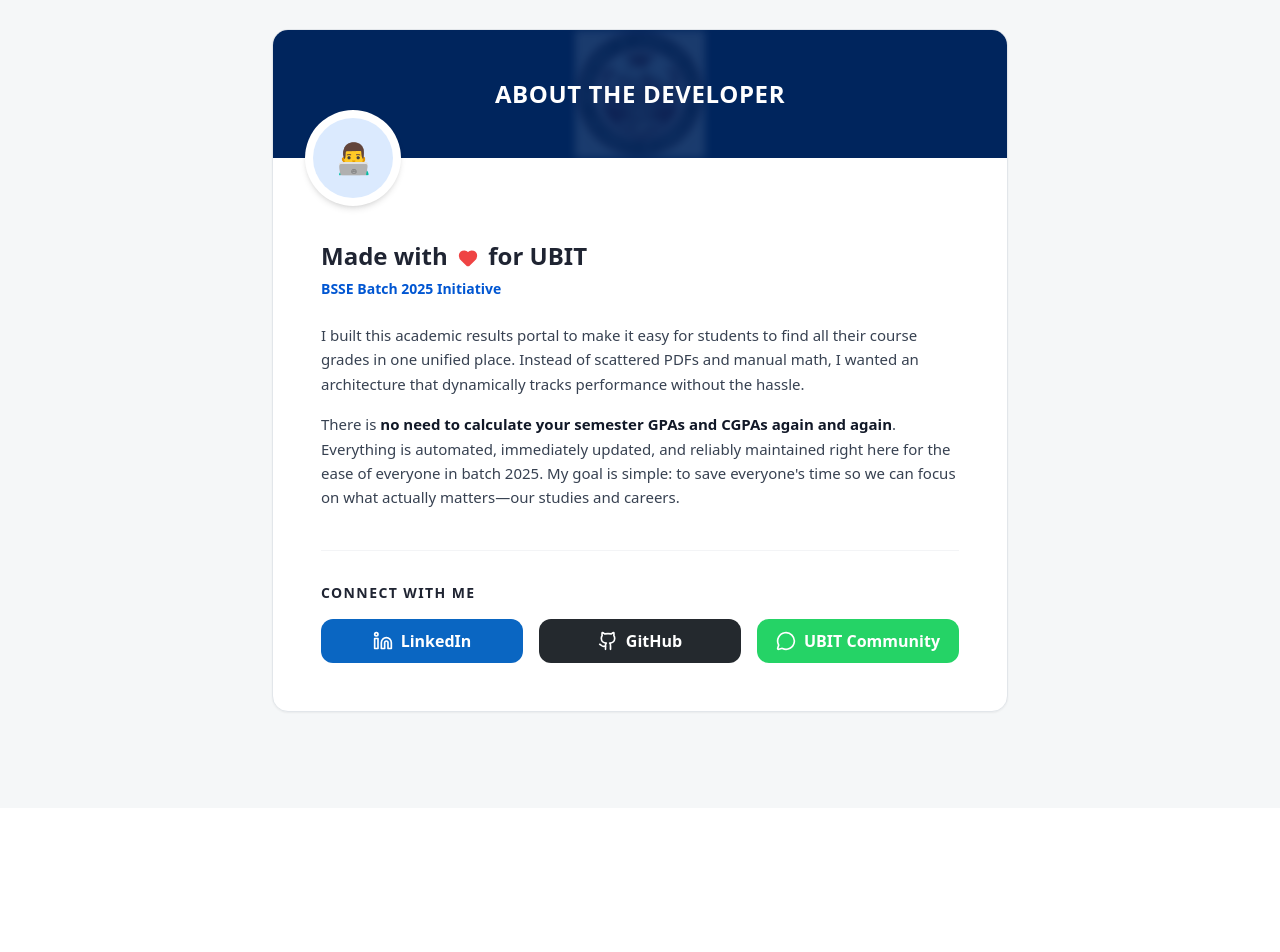
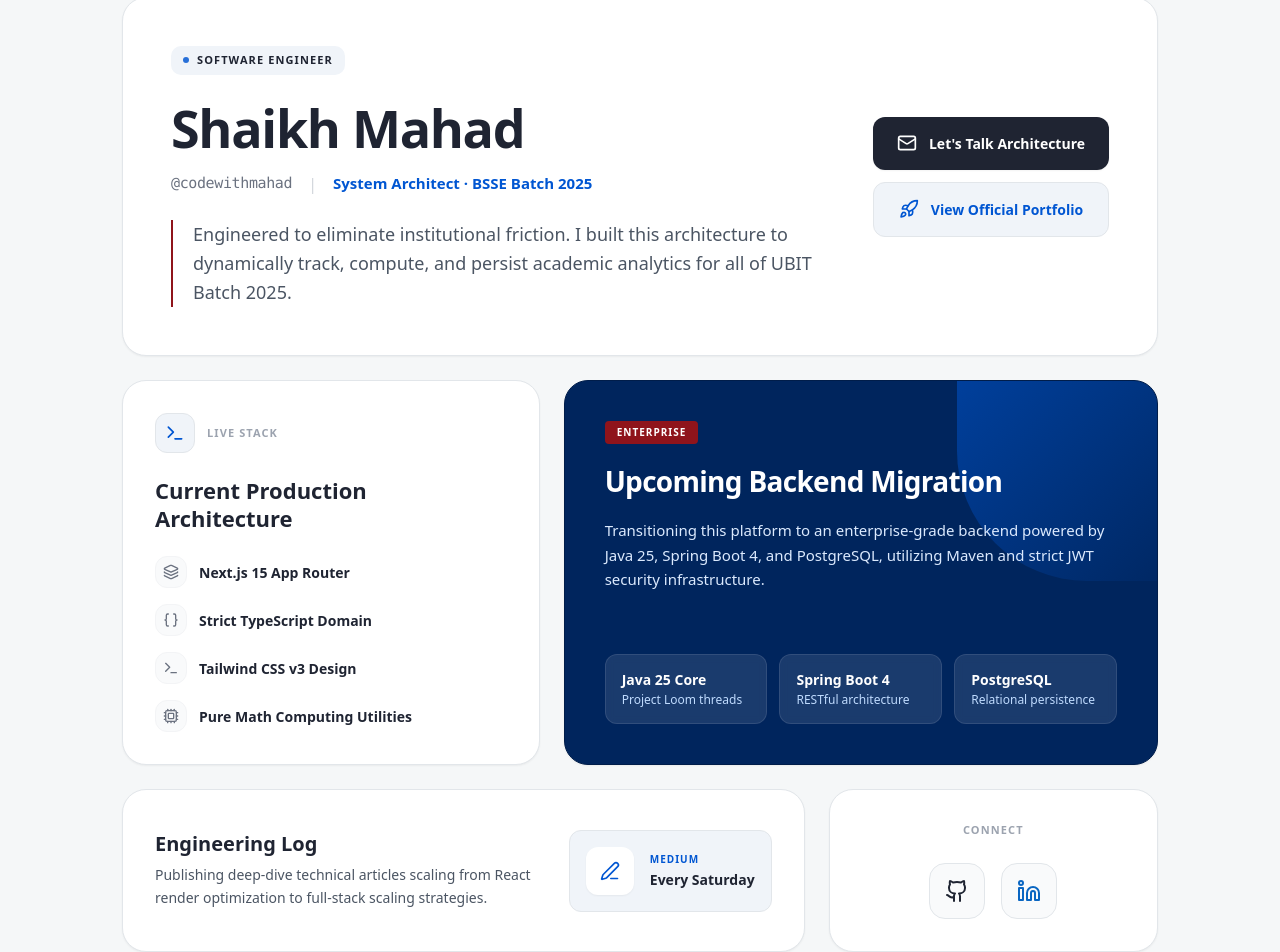
Before and after one commit to codewithmahad/ubit-semester-result-dashboard, a Next.js app: page /developer in a window 1280 px wide. Shown: the part 135-1087 px from the top of the page. Before the commit the page ends 943 px from the top, so only its background shows below. Built offline with nearby package versions, Linux system fonts and the light colour scheme.

Commit message:
feat: add developer profile page with portfolio and technical stack overview

```diff
--- a/src/app/developer/page.tsx
+++ b/src/app/developer/page.tsx
@@ -1,63 +1,196 @@
 import { Nav } from "@/components/nav";
-import { Github, Linkedin, MessageCircle, Heart } from "lucide-react";
+import {
+  Terminal,
+  Database,
+  Server,
+  BookOpen,
+  Github,
+  Linkedin,
+  Mail,
+  ArrowUpRight,
+  Cpu,
+  Layers,
+  ShieldCheck,
+  PenLine,
+  GitBranch,
+  Rocket,
+  Braces
+} from "lucide-react";
+import type { Metadata } from "next";
 import Image from "next/image";
 
-export const metadata = {
-  title: "About the Developer",
-  description: "Learn more about the developer behind the UBIT Results Portal.",
+export const metadata: Metadata = {
+  title: "Shaikh Mahad — Engineering Portfolio",
+  description:
+    "Software Engineer & System Architect. Builder of the UBIT Results Portal",
 };
 
 export default function DeveloperPage() {
   return (
-    <main className="min-h-screen bg-[#f5f7f8]">
+    <main className="min-h-screen bg-[#f5f7f8] selection:bg-[#0056D2] selection:text-white">
       <Nav />
-      <div className="max-w-3xl mx-auto px-4 py-16 sm:py-24">
-        <div className="bg-white rounded-2xl shadow-sm border border-[#e2e6ea] overflow-hidden">
-          {/* Header Banner */}
-          <div className="h-32 bg-[#00255d] relative flex items-center justify-center overflow-hidden">
-              <div className="absolute inset-0 opacity-10 bg-[url('/ubit-logo.jpg')] bg-center bg-no-repeat bg-contain blur-sm"></div>
-              <h1 className="relative z-10 text-white font-bold text-2xl tracking-wide uppercase">About the Developer</h1>
+
+      <div className="max-w-[1100px] mx-auto px-4 md:px-8 py-10 md:py-16">
+
+        {/* ════════════════════════════════════════════════════════════════
+            HERO — Portal Theme
+        ════════════════════════════════════════════════════════════════ */}
+        <div className="bg-white rounded-[24px] border border-[#e2e6ea] shadow-sm p-8 md:p-12 mb-6">
+          <div className="flex flex-col md:flex-row md:items-center md:justify-between gap-8">
+            <div className="flex-1">
+              <div className="flex items-center gap-2 px-3 py-1.5 rounded-md bg-[#f0f4f9] w-fit mb-6">
+                <span className="w-1.5 h-1.5 rounded-full bg-[#0056D2] animate-pulse" />
+                <span className="text-[11px] font-black uppercase tracking-widest text-[#1f2432]">Software Engineer</span>
               </div>
 
-          <div className="p-8 sm:p-12 relative">
-            {/* Avatar */}
-            <div className="absolute -top-12 left-8 w-24 h-24 bg-white rounded-full p-2 shadow-md">
-              <div className="w-full h-full bg-blue-100 rounded-full flex items-center justify-center text-blue-600 font-bold text-3xl">
-                👨‍💻
+              <h1 className="text-[36px] md:text-[52px] font-black tracking-tight leading-[1.1] text-[#1f2432] mb-4">
+                Shaikh Mahad
+              </h1>
+
+              <div className="flex flex-col sm:flex-row sm:items-center gap-3 sm:gap-4 mb-6">
+                 <p className="text-[15px] font-mono text-gray-500 font-medium tracking-tight">@codewithmahad</p>
+                 <span className="hidden sm:inline text-gray-300">|</span>
+                 <p className="text-[15px] text-[#0056D2] font-bold">System Architect · BSSE Batch 2025</p>
+              </div>
+
+              <p className="text-[16px] md:text-[18px] font-medium text-gray-600 leading-relaxed max-w-2xl border-l-2 border-[#8F141B] pl-5">
+                Engineered to eliminate institutional friction. I built this architecture to dynamically track, compute, and persist academic analytics for all of UBIT Batch 2025.
+              </p>
+            </div>
+
+            <div className="shrink-0 flex flex-col gap-3">
+              <a
+                href="mailto:codewithmahad@gmail.com"
+                className="group flex items-center justify-center gap-3 px-6 py-4 rounded-xl font-bold text-[14px] text-white bg-[#1f2432] transition-colors hover:bg-black shadow-sm"
+              >
+                <Mail className="w-5 h-5" /> Let&apos;s Talk Architecture
+              </a>
+              <a
+                href="https://shaikhmahad.vercel.app/"
+                target="_blank"
+                rel="noopener noreferrer"
+                className="group flex items-center justify-center gap-3 px-6 py-4 rounded-xl font-bold text-[14px] text-[#0056D2] bg-[#f0f4f9] border border-[#e2e6ea] transition-all hover:border-[#0056D2] hover:bg-blue-50"
+              >
+                <Rocket className="w-5 h-5" /> View Official Portfolio
+              </a>
+            </div>
           </div>
         </div>
 
-            <div className="mt-12 sm:mt-8">
-              <h2 className="text-[24px] font-bold text-[#1f2432] mb-1">Made with <Heart className="inline w-5 h-5 text-red-500 mx-1 fill-red-500" /> for UBIT</h2>
-              <p className="text-[14px] text-[#0056D2] font-semibold mb-6">BSSE Batch 2025 Initiative</p>
+        {/* ════════════════════════════════════════════════════════════════
+            BENTO GRID
+        ════════════════════════════════════════════════════════════════ */}
+        <div className="grid grid-cols-1 md:grid-cols-12 gap-6 mb-6">
 
-              <div className="space-y-4 text-[15px] text-gray-700 leading-relaxed">
-                <p>
-                  I built this academic results portal to make it easy for students to find all their course grades in one unified place. Instead of scattered PDFs and manual math, I wanted an architecture that dynamically tracks performance without the hassle.
+          {/* Card 1: Frontend Stack */}
+          <div className="md:col-span-5 bg-white rounded-[24px] border border-[#e2e6ea] shadow-sm p-8 flex flex-col hover:-translate-y-0.5 hover:shadow-md transition-all">
+            <div className="flex items-center gap-3 mb-6">
+              <div className="w-10 h-10 rounded-xl bg-[#f0f4f9] text-[#0056D2] flex items-center justify-center border border-[#e2e6ea]">
+                <Terminal className="w-5 h-5" />
+              </div>
+              <span className="text-[11px] font-black uppercase tracking-widest text-gray-400">Live Stack</span>
+            </div>
+            <h2 className="text-[22px] font-black text-[#1f2432] mb-6 leading-tight">Current Production Architecture</h2>
+
+            <div className="space-y-4 mt-auto">
+              {[
+                { name: "Next.js 15 App Router", icon: <Layers className="w-4 h-4" /> },
+                { name: "Strict TypeScript Domain", icon: <Braces className="w-4 h-4" /> },
+                { name: "Tailwind CSS v3 Design", icon: <Terminal className="w-4 h-4" /> },
+                { name: "Pure Math Computing Utilities", icon: <Cpu className="w-4 h-4" /> },
+              ].map((item) => (
+                <div key={item.name} className="flex items-center gap-3">
+                  <div className="w-8 h-8 rounded-lg bg-gray-50 border border-gray-100 flex items-center justify-center text-gray-500">
+                    {item.icon}
+                  </div>
+                  <span className="font-bold text-[14px] text-[#1f2432]">{item.name}</span>
+                </div>
+              ))}
+            </div>
+          </div>
+
+          {/* Card 2: Enterprise Roadmap */}
+          <div className="md:col-span-7 bg-[#00255d] text-white rounded-[24px] border border-[#001d4a] shadow-sm p-8 md:p-10 flex flex-col relative overflow-hidden group hover:-translate-y-0.5 hover:shadow-md transition-all">
+            {/* Subtle background element */}
+            <div className="absolute right-0 top-0 w-64 h-64 bg-gradient-to-br from-[#0056D2] to-[#00255d] rounded-bl-[130px] opacity-60 -mr-14 -mt-14 pointer-events-none" />
+
+            <div className="relative z-10 flex flex-col h-full">
+              <div className="flex items-center gap-3 mb-4">
+                 <span className="bg-[#8F141B] text-white text-[10px] uppercase font-black tracking-widest px-3 py-1 rounded">Enterprise</span>
+              </div>
+              <h2 className="text-[24px] md:text-[28px] font-black tracking-tight mb-4 text-white hover:text-amber-400 transition-colors">
+                Upcoming Backend Migration
+              </h2>
+              <p className="text-blue-100 font-medium text-[15px] leading-relaxed mb-8 max-w-lg">
+                Transitioning this platform to an enterprise-grade backend powered by Java 25, Spring Boot 4, and PostgreSQL, utilizing Maven and strict JWT security infrastructure.
               </p>
-                <p>
-                  There is <span className="font-semibold text-gray-900">no need to calculate your semester GPAs and CGPAs again and again</span>. Everything is automated, immediately updated, and reliably maintained right here for the ease of everyone in batch 2025. My goal is simple: to save everyone's time so we can focus on what actually matters—our studies and careers.
+
+              <div className="grid grid-cols-1 sm:grid-cols-3 gap-3 mt-auto">
+                {[
+                  { title: "Java 25 Core", desc: "Project Loom threads" },
+                  { title: "Spring Boot 4", desc: "RESTful architecture" },
+                  { title: "PostgreSQL", desc: "Relational persistence" },
+                ].map((item) => (
+                  <div key={item.title} className="bg-white/10 backdrop-blur-sm border border-white/10 rounded-xl p-4">
+                    <p className="font-bold text-white text-[14px] leading-tight mb-1">{item.title}</p>
+                    <p className="text-blue-200 text-[12px] font-medium leading-tight">{item.desc}</p>
+                  </div>
+                ))}
+              </div>
+            </div>
+          </div>
+
+        </div>
+
+        {/* ════════════════════════════════════════════════════════════════
+            FOOTER GRID
+        ════════════════════════════════════════════════════════════════ */}
+        <div className="grid grid-cols-1 md:grid-cols-3 gap-6">
+
+          {/* Technical Writing */}
+          <div className="md:col-span-2 bg-white rounded-[24px] border border-[#e2e6ea] shadow-sm p-8 flex flex-col sm:flex-row justify-between items-start sm:items-center gap-6">
+            <div className="flex-1 max-w-sm">
+               <h2 className="text-[20px] font-black text-[#1f2432] mb-2 leading-tight">Engineering Log</h2>
+               <p className="text-[14px] text-gray-600 font-medium leading-relaxed">
+                 Publishing deep-dive technical articles scaling from React render optimization to full-stack scaling strategies.
                </p>
             </div>
+            <div className="bg-[#f0f4f9] rounded-xl border border-[#e2e6ea] p-4 flex items-center gap-4 shrink-0">
+               <div className="w-12 h-12 bg-white rounded-lg flex items-center justify-center text-[#0056D2] shadow-sm">
+                  <PenLine className="w-5 h-5" />
+               </div>
+               <div>
+                  <p className="text-[10px] font-black uppercase tracking-widest text-[#0056D2] mb-0.5">Medium</p>
+                  <p className="font-bold text-[#1f2432] text-[14px]">Every Saturday</p>
+               </div>
+            </div>
+          </div>
 
-              <div className="mt-10 pt-8 border-t border-gray-100">
-                <h3 className="font-bold text-[#1f2432] text-sm uppercase tracking-widest mb-4">Connect With Me</h3>
-                <div className="flex flex-col sm:flex-row gap-4">
-                  <a href="https://linkedin.com/in/codewithmahad" target="_blank" rel="noopener noreferrer" className="flex-1 flex items-center justify-center gap-2 bg-[#0A66C2] text-white py-2.5 rounded-lg font-semibold hover:bg-blue-700 transition">
-                    <Linkedin className="w-5 h-5" /> LinkedIn
+          {/* Social Links */}
+          <div className="md:col-span-1 bg-white rounded-[24px] border border-[#e2e6ea] shadow-sm p-8 flex flex-col justify-center">
+             <p className="text-[11px] font-black uppercase tracking-widest text-gray-400 mb-6 text-center">Connect</p>
+             <div className="flex gap-4 justify-center">
+               <a
+                 href="https://github.com/codewithmahad"
+                 target="_blank"
+                 rel="noopener noreferrer"
+                 className="w-14 h-14 rounded-2xl bg-gray-50 border border-[#e2e6ea] flex items-center justify-center text-[#1f2432] hover:bg-black hover:text-white transition-colors"
+               >
+                 <Github className="w-6 h-6" />
                </a>
-                  <a href="https://github.com/codewithmahad" target="_blank" rel="noopener noreferrer" className="flex-1 flex items-center justify-center gap-2 bg-[#24292e] text-white py-2.5 rounded-lg font-semibold hover:bg-gray-800 transition">
-                    <Github className="w-5 h-5" /> GitHub
-                  </a>
-                  <a href="https://chat.whatsapp.com/G6rOqzJ0RDQ7YgURVYu8JU" target="_blank" rel="noopener noreferrer" className="flex-1 flex items-center justify-center gap-2 bg-[#25D366] text-white py-2.5 rounded-lg font-semibold hover:bg-green-600 transition">
-                    <MessageCircle className="w-5 h-5" /> UBIT Community
+               <a
+                 href="https://linkedin.com/in/codewithmahad"
+                 target="_blank"
+                 rel="noopener noreferrer"
+                 className="w-14 h-14 rounded-2xl bg-gray-50 border border-[#e2e6ea] flex items-center justify-center text-[#0A66C2] hover:bg-[#0A66C2] hover:text-white transition-colors"
+               >
+                 <Linkedin className="w-6 h-6" />
                </a>
              </div>
           </div>
 
         </div>
-          </div>
-        </div>
+
       </div>
     </main>
   );
```
Lines whose indentation alone changed are shown as unchanged.
